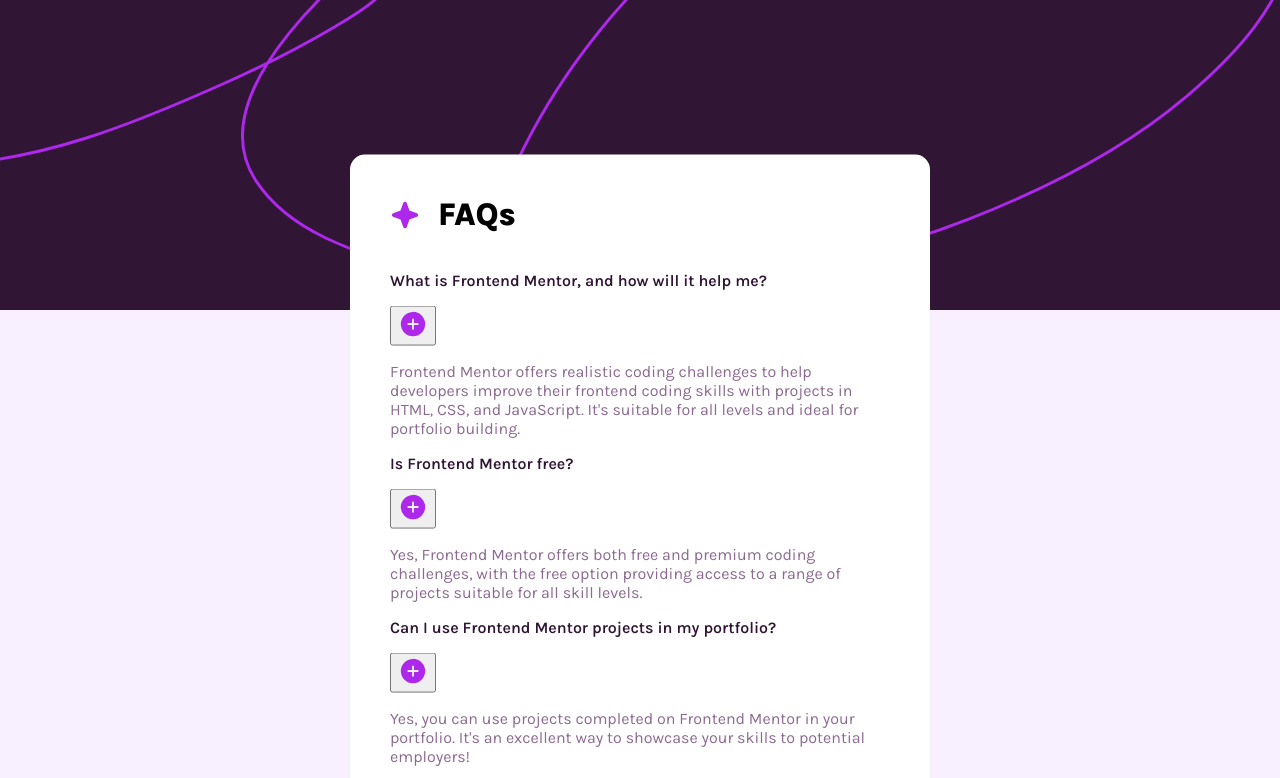
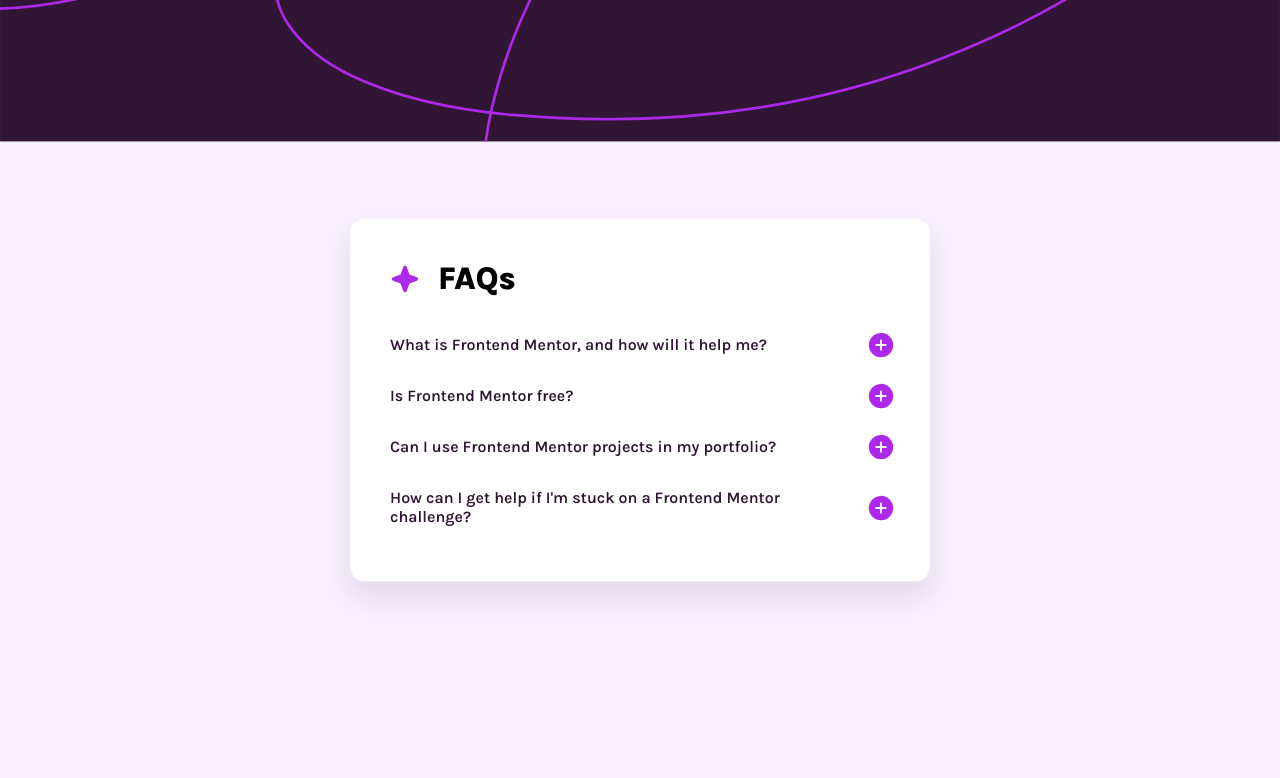
Before and after one commit to lalaholmesss/FAQ-Accordion, a plain HTML site: page index.html in a window 1280 px wide. Shown: the top 778 px of the page. Drawn offline with Linux system fonts and the light colour scheme; a script that the page names is missing.

Commit message:
Update style.css

```diff
--- a/style.css
+++ b/style.css
@@ -1,42 +1,40 @@
 body {
     margin: 0;
     padding: 0;
-    height: 310px;
     background-color: hsl(275, 100%, 97%); background-image: url(/images/background-pattern-desktop.svg);
     background-repeat: no-repeat;
     background-position: center;
     background-size: cover;
-    position: static;
+    background-position: fixed;
 }
 
 * {
     font-family: 'Karla';
 }
 .container {
+    display: block;
     background-color: hsl(0, 0%, 100%);
     font-size: 16px;
     margin: 0;
     position: absolute;
     top: 50%;
     left: 50%;
-    -ms-transform: translate(-50%, -50%);
     transform: translate(-50%, -50%);
     border-radius: 15px;
     width: 500px;
     padding: 40px;
     padding-top: 20px;
-    margin-top: 170px;
-
+    box-shadow: 0px 15px 30px rgba(0, 0, 0, 0.1);
 }
 
 .flex-container {
     display: flex;
 }
+
 .star {
     padding-top: 25px;
     padding-right: 18px;
     width: 30px;
-
 }
 
 h1 {
@@ -46,17 +44,33 @@ h1 {
 .questions {
     font-weight: 600;
     color: hsl(292, 42%, 14%);
-
+    display: block;
 }
 
 .answer {
+    display: b;
     color: hsl(292, 16%, 49%);
-
+    display: none;
 }
 
-.flex-question {
-    display: flex;
+.question-box {
+    display: grid;
+    grid-template-columns: auto auto;
     justify-content: space-between;
+    align-items: center;
+}
+
+.question-box button {
+    width: 30px;
+    height: 30px;
+    background: transparent;
+    border: none;
+    cursor: pointer;
+    transition: 0.3s opacity;
+}
+
+.question-box button:hover {
+    opacity: 0.7;
 }
 
 .flex-image {
```
